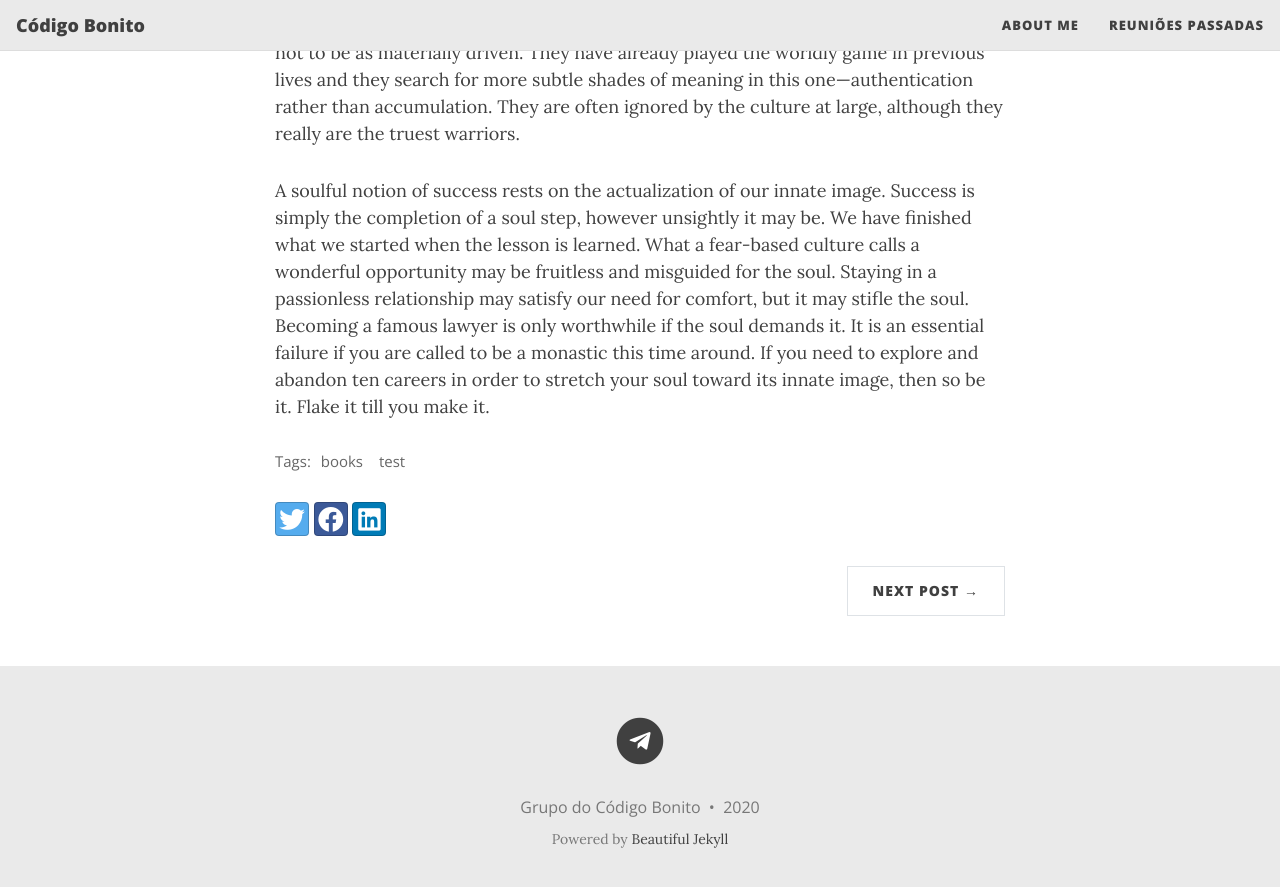
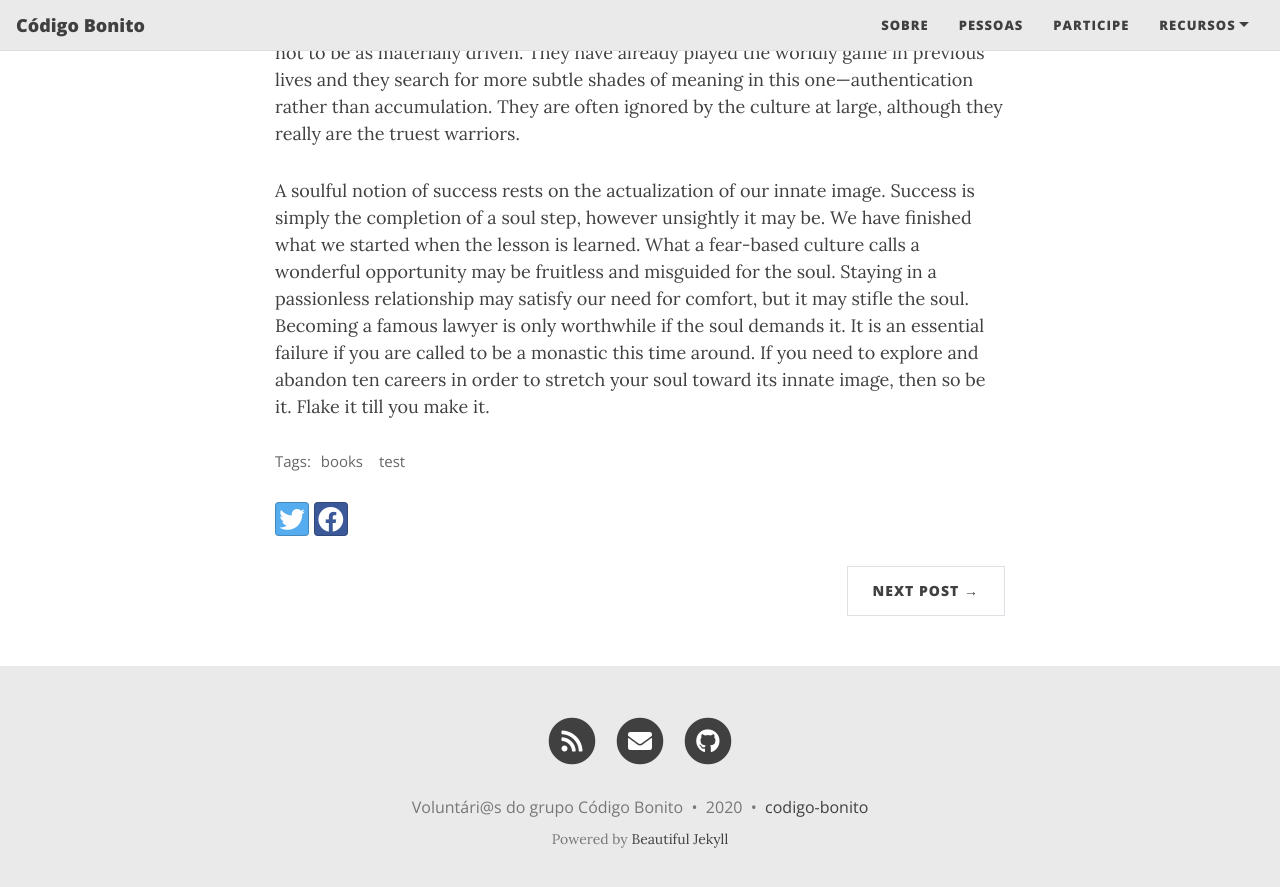
Before and after one commit to codigobonito/codigobonito.github.io, a Jekyll site: the page built from docs/_posts/2020-02-26-flake-it-till-you-make-it.md, in a window 1280 px wide and 900 px high, scrolled down 1085 px. Shown: the top 887 px of the window. Built offline with Jekyll 4.4.1, drawn with Linux system fonts in a browser that asks for light colours; nearby versions of some CDN libraries; some of the changed text lies outside the part shown.

```diff
--- a/docs/_config.yml
+++ b/docs/_config.yml
@@ -9,18 +9,22 @@
 title: Código Bonito
 
 # Your name to show in the footer
-author: Grupo do Código Bonito
+author: Voluntári@s do grupo Código Bonito
 
 # --- List of links in the navigation bar --- #
 
 navbar-links:
-  About Me: "aboutme"
-  Reuniões passadas: "reunioes_passadas"
+  Sobre: "aboutme"
+  Pessoas: "pessoas"
+  Participe: "participe"
+  Recursos:
+    - Google Drive: "nosso_google_drive.com"
+
 # --- Logo --- #
 
 # Image to show in the navigation bar - works best with a square image
 # Remove this parameter if you don't want an image in the navbar
-avatar: https://avatars0.githubusercontent.com/u/75452601?s=200&v=4
+avatar: "/assets/img/avatar-icon.png"
 
 # By default, the image is cut into a circle. You can disable this behaviour by setting 'round-avatar: false'
 round-avatar: true
@@ -35,12 +39,12 @@
 # Select the social network links that you want to show in the footer.
 # Uncomment the links you want to show and add your information to each one.
 social-network-links:
-  # email: "someone@example.com"
-  # facebook: deanattali
-  # github: daattali
-  # twitter: daattali
-  # patreon: DeanAttali
-  # youtube: c/daattali
+  email: "codigobonito@gmail.com"
+  github: codigobonito
+#  facebook: deanattali
+#  twitter: daattali
+#  patreon: DeanAttali
+#  youtube: c/daattali
 #  reddit: yourname
 #  linkedin: daattali
 #  xing: yourname
@@ -52,7 +56,7 @@
 #  steam: deanat78
 #  twitch: yourname
 #  yelp: yourname
- telegram: codigobonito
+#  telegram: yourname
 #  calendly: yourname
 #  mastodon: instance.url/@username
 #  ORCID: your ORCID ID
@@ -60,7 +64,7 @@
 
 # If you want to show a link to an RSS in the footer, add the site description here.
 # If you don't want to show an RSS link, remove the following line.
-# rss-description: This website is a virtual proof that I'm awesome
+rss-description: Site do grupo Código Bonito e Boas Práticas em Bioinformática.
 
 # --- General options --- #
 
@@ -68,12 +72,12 @@
 share-links-active:
   twitter: true
   facebook: true
-  linkedin: true
+  linkedin: false
   vk: false
 
 # How to display the link to your website in the footer
 # Remove this if you don't want a link in the footer
-# url-pretty: "MyWebsite.com"
+url-pretty: "codigo-bonito"
 
 # Excerpt word length - Truncate the excerpt of each post on the feed page to the specified number of words
 excerpt_length: 50
@@ -174,7 +178,7 @@
 # --- Misc --- #
 
 # Ruby Date Format to show dates of posts
-date_format: "%B %-d, %Y"
+date_format: "%-d %-b %Y"
 
 # Facebook App ID
 #fb_app_id: ""
@@ -182,7 +186,8 @@
 # --- You don't need to touch anything below here (but you can if you want) --- #
 
 # Output options (more information on Jekyll's site)
-timezone: "America/Toronto"
+timezone: "America/Sao_Paulo"
+language: pt-br
 markdown: kramdown
 highlighter: rouge
 permalink: /:year-:month-:day-:title/
```
